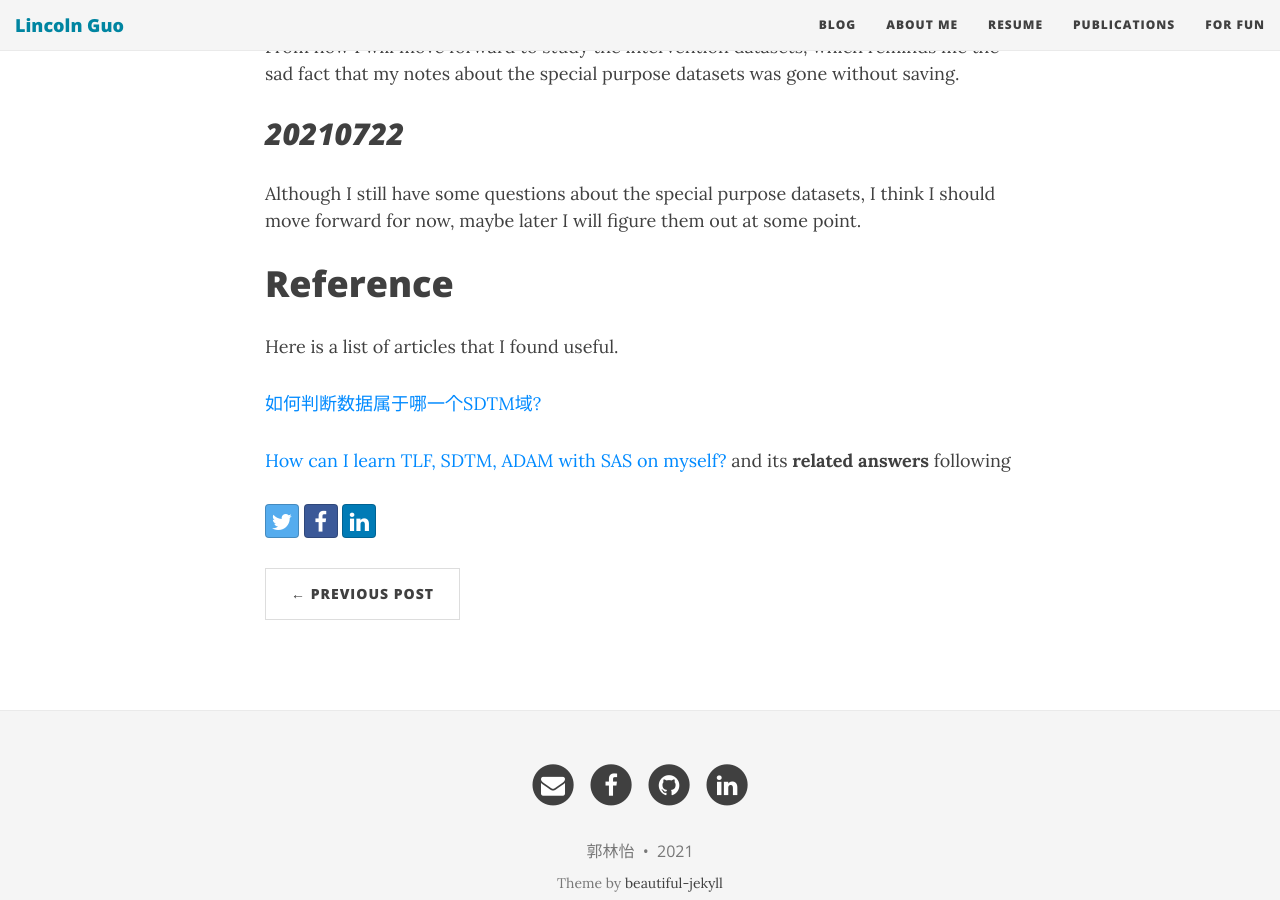
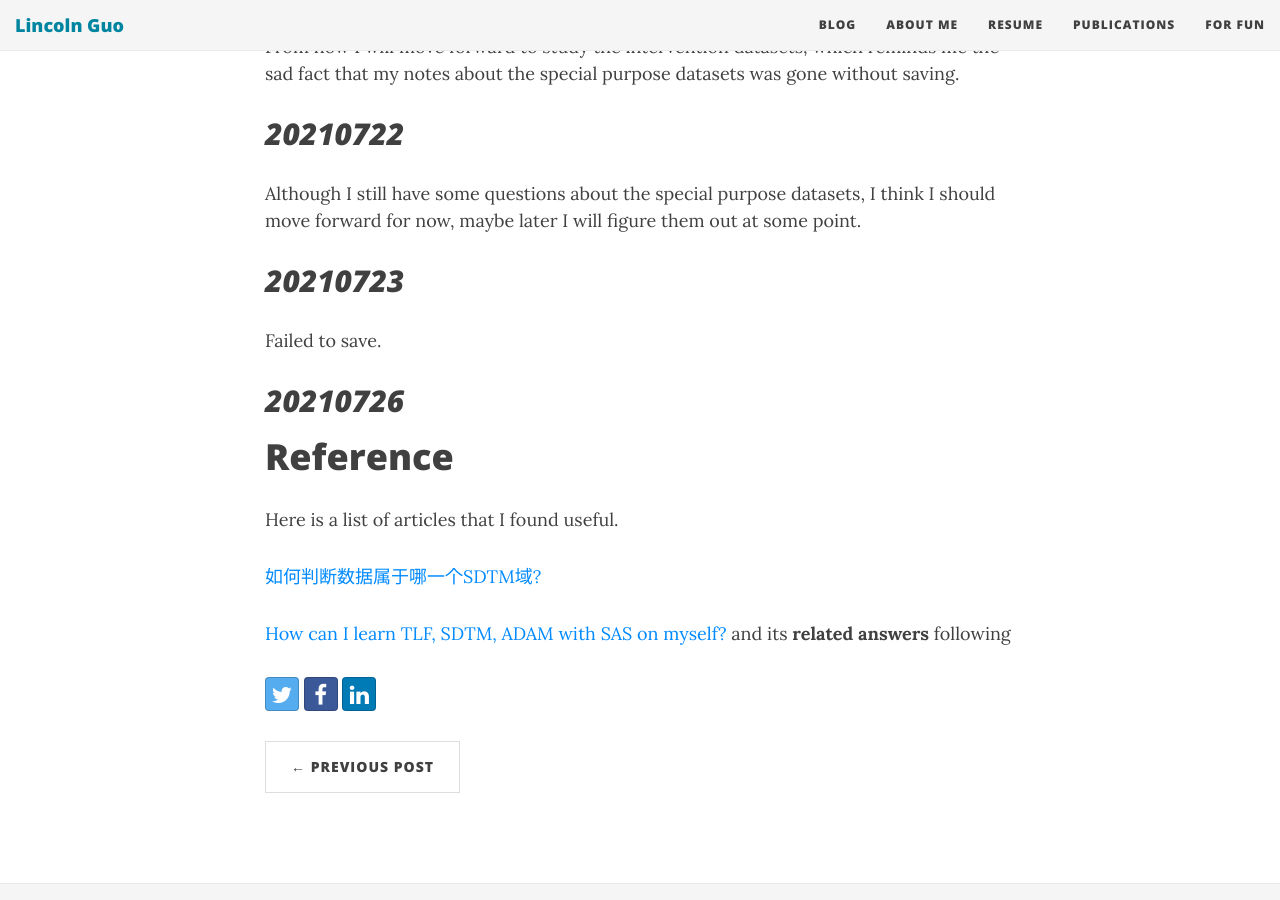
Before and after one commit to LinyiGuo96/LinyiGuo96.github.io, a Jekyll site: the page built from _posts/2021-06-16-SAS-Clinical-Trial-Study-Notes.md, in a window 1280 px wide and 900 px high, scrolled down 12915 px. Built offline with Jekyll 4.4.1, drawn with Linux system fonts in a browser that asks for light colours; nearby versions of some CDN libraries; comment, search, counter and statistics services are not loaded.

Commit message:
Update 2021-06-16-SAS-Clinical-Trial-Study-Notes.md

```diff
--- a/_posts/2021-06-16-SAS-Clinical-Trial-Study-Notes.md
+++ b/_posts/2021-06-16-SAS-Clinical-Trial-Study-Notes.md
@@ -391,6 +391,13 @@ From now I will move forward to study the intervention datasets, which reminds m
 
 Although I still have some questions about the special purpose datasets, I think I should move forward for now, maybe later I will figure them out at some point.
 
+## _20210723_
+
+Failed to save.
+
+## _20210726_
+
+
 
 # Reference
 
```
